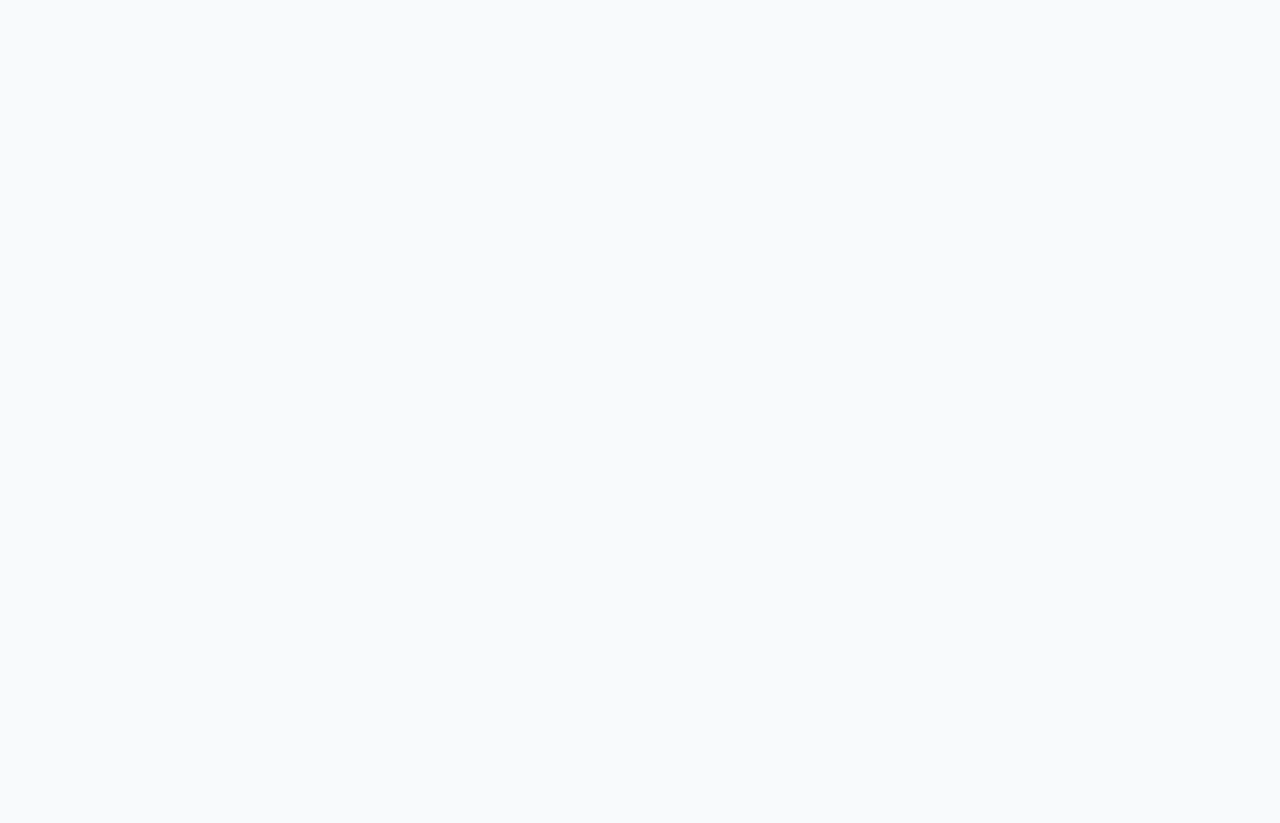
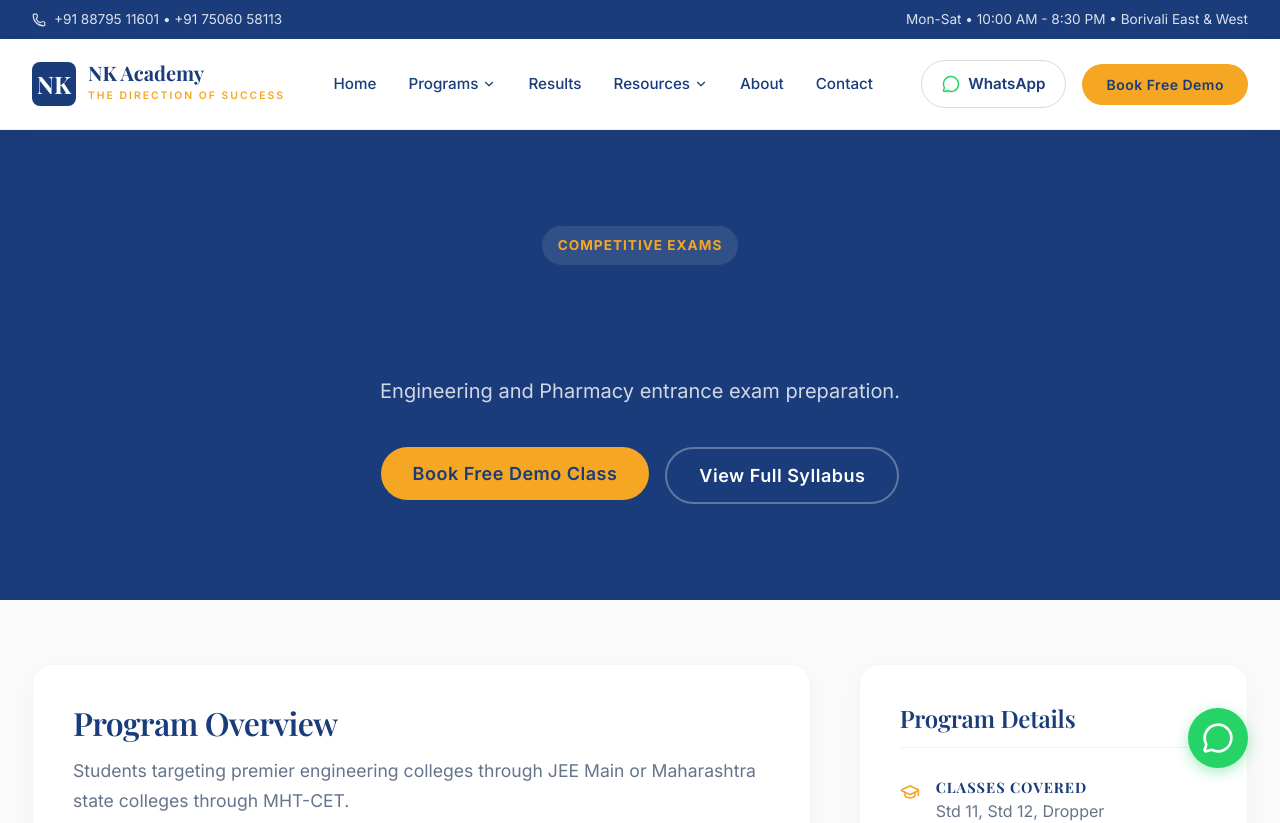
Before and after one commit to AhanaKulkarni/NK-Website, a Next.js app: page /programs/jee in a window 1280 px wide. Before the commit this address had no page. Shown: the top 823 px of the page. Before the commit the page ends 800 px from the top, so only its background shows below. Built offline with nearby package versions, Linux system fonts and the light colour scheme; a web font is replaced by a local one.

Commit message:
refactor: replace dynamic program route with explicit individual pages

```diff
--- /dev/null
+++ b/src/app/programs/cbse/page.tsx
@@ -0,0 +1,5 @@
+import { ProgramTemplate } from '@/components/sections/ProgramTemplate';
+
+export default function CBSEPage() {
+  return <ProgramTemplate programId="cbse" />;
+}
--- /dev/null
+++ b/src/app/programs/commerce/page.tsx
@@ -0,0 +1,5 @@
+import { ProgramTemplate } from '@/components/sections/ProgramTemplate';
+
+export default function CommercePage() {
+  return <ProgramTemplate programId="commerce" />;
+}
--- /dev/null
+++ b/src/app/programs/icse/page.tsx
@@ -0,0 +1,5 @@
+import { ProgramTemplate } from '@/components/sections/ProgramTemplate';
+
+export default function ICSEPage() {
+  return <ProgramTemplate programId="icse" />;
+}
--- /dev/null
+++ b/src/app/programs/jee/page.tsx
@@ -0,0 +1,5 @@
+import { ProgramTemplate } from '@/components/sections/ProgramTemplate';
+
+export default function JEEPage() {
+  return <ProgramTemplate programId="jee" />;
+}
--- /dev/null
+++ b/src/app/programs/neet/page.tsx
@@ -0,0 +1,5 @@
+import { ProgramTemplate } from '@/components/sections/ProgramTemplate';
+
+export default function NEETPage() {
+  return <ProgramTemplate programId="neet" />;
+}
--- /dev/null
+++ b/src/app/programs/sanskrit/page.tsx
@@ -0,0 +1,5 @@
+import { ProgramTemplate } from '@/components/sections/ProgramTemplate';
+
+export default function SanskritPage() {
+  return <ProgramTemplate programId="sanskrit" />;
+}
--- /dev/null
+++ b/src/app/programs/science/page.tsx
@@ -0,0 +1,5 @@
+import { ProgramTemplate } from '@/components/sections/ProgramTemplate';
+
+export default function SciencePage() {
+  return <ProgramTemplate programId="science" />;
+}
--- /dev/null
+++ b/src/app/programs/ssc/page.tsx
@@ -0,0 +1,5 @@
+import { ProgramTemplate } from '@/components/sections/ProgramTemplate';
+
+export default function SSCPage() {
+  return <ProgramTemplate programId="ssc" />;
+}
--- a/src/app/programs/[programId]/page.tsx
+++ b/src/components/sections/ProgramTemplate.tsx
@@ -1,13 +1,14 @@
-import { notFound } from 'next/navigation';
+import React from 'react';
 import { programsData } from '@/data/academic/programs';
 import { ScrollReveal } from '@/components/ui/ScrollReveal';
 import { Button } from '@/components/ui/Button';
 import Link from 'next/link';
 import { ChevronRight, CheckCircle2, BookOpen, GraduationCap, MapPin } from 'lucide-react';
-import styles from './page.module.css';
+import styles from '@/app/programs/page.module.css';
+import { notFound } from 'next/navigation';
 
-export default function ProgramPage({ params }: { params: { programId: string } }) {
-  const program = programsData[params.programId];
+export function ProgramTemplate({ programId }: { programId: string }) {
+  const program = programsData[programId];
 
   if (!program) {
     notFound();
--- a/src/data/academic/programs.ts
+++ b/src/data/academic/programs.ts
@@ -139,8 +139,8 @@ export const programsData: Record<string, ProgramOverview> = {
       'Doubt clearing sessions'
     ]
   },
-  'jee-mht-cet': {
-    id: 'jee-mht-cet',
+  'jee': {
+    id: 'jee',
     title: 'JEE / MHT-CET',
     category: 'Competitive Exams',
     shortDescription: 'Engineering and Pharmacy entrance exam preparation.',
```
Also changed, not shown: src/app/programs/page.module.css (renamed from src/app/programs/[programId]/page.module.css).
